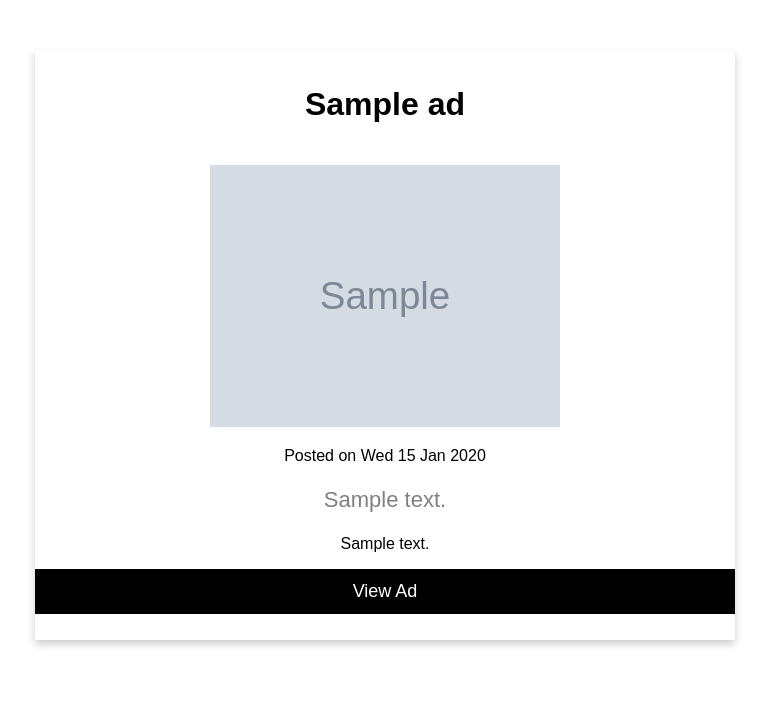
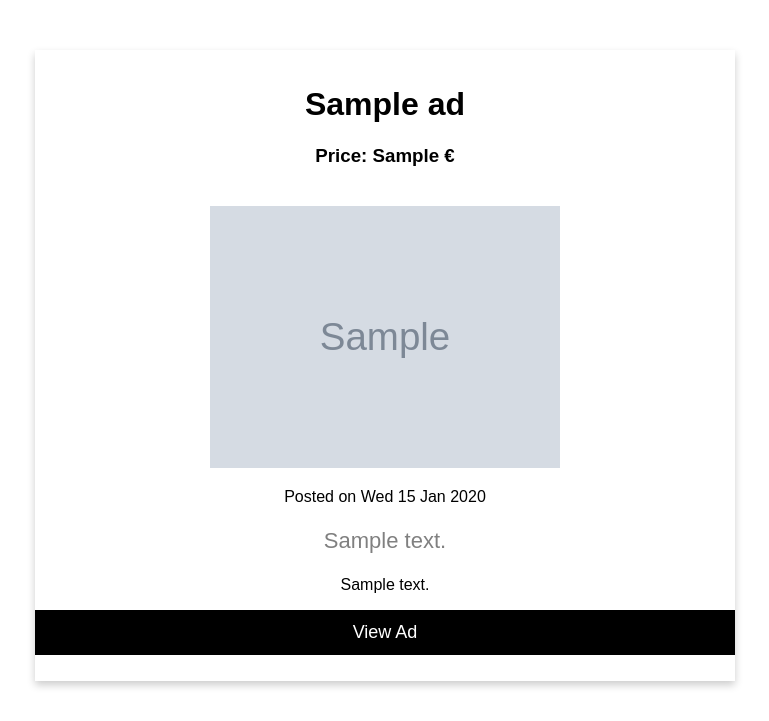
Before and after one commit to knaiskes/adsPortal, a Django app: page / in a window 1280 px wide. Shown: the part 49-770 px from the top of the page, without its empty margins (255-1024 px from the left). Run offline with Django 4.2, Linux system fonts and the light colour scheme; tables that the repository leaves empty hold one stand-in row (values such as "Sample post"); grey boxes marked "Sample" are stand-in pictures.

Commit message:
Add price to index.html page

```diff
--- a/ads/templates/ads/index.html
+++ b/ads/templates/ads/index.html
@@ -5,6 +5,7 @@
 <div class="card">
   {% load static %}
   <h1>{{ ad.title }}</h1>
+  <h3>Price: {{ ad.price }} &euro;</h3>
   <img src={{ ad.image.url }} alt={{ ad.title }}>
   <p>Posted on {{ ad.pub_date|date:"D d M Y" }}</p>
   <p class="ad_type">{{ ad.ad_type }}</p>
```
